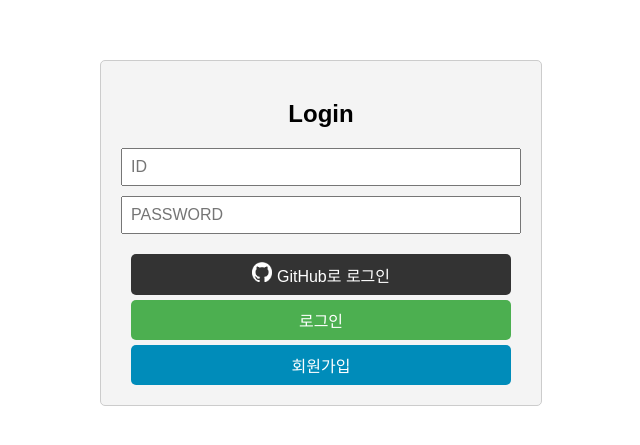
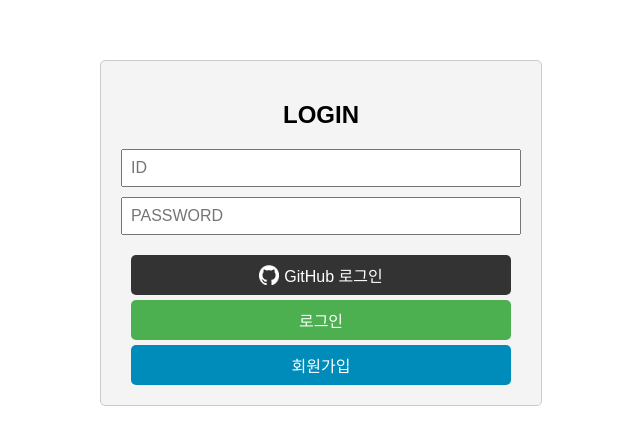
Before and after one commit to dukbong/Korean_Hunting_Front, a React (Create React App) app: page /login in a window 1280 px wide. Shown: the part 167-612 px from the top of the page, without its empty margins (319-959 px from the left). Built offline with nearby package versions, Linux system fonts and the light colour scheme.

Commit message:
버튼 변경

```diff
--- a/src/component/css/login.css
+++ b/src/component/css/login.css
@@ -72,6 +72,13 @@
 .github-button {
   background-color: #333;
   color: white;
+
+}
+
+.github-div{
+  display: flex; /* 컨테이너를 flex로 설정 */
+  align-items: center; /* 수직 가운데 정렬 */
+  justify-content: center; /* 수평 가운데 정렬 */
 }
 
 .github-button:hover {
--- a/src/component/login.jsx
+++ b/src/component/login.jsx
@@ -30,11 +30,12 @@ const Login = () => {
 
   useEffect(() => {
     // 코드가 설정되면 서버에 전송
-    alert("code = " + code);
+    // alert("code = " + code);
     if (code) {
       axios.post("/githubcallback", { code })
         .then((res) => {
-          alert(res.headers.authorization);
+          // alert(res.headers.authorization);
+          console.log(res);
           const token = res.headers.authorization;
         if (token) {
           localStorage.setItem("token", token.substring(7));
@@ -93,7 +94,7 @@ const Login = () => {
   return (
     <div className="login-main">
     <div className="login-container">
-      <h2 className="login-heading">Login</h2>
+      <h2 className="login-heading">LOGIN</h2>
       <form>
         <div className="login-input">
           <input
@@ -112,8 +113,10 @@ const Login = () => {
           />
         </div>
         <button type="button" onClick={githubhandleLogin} className="github-button">
-          <img src="/image/github-mark-white.png" alt="Github Login" />
-          GitHub로 로그인
+          <div className="github-div">
+            <img src="/image/github-mark-white.png" alt="Github Login" />
+            GitHub 로그인
+          </div>
         </button>
         <button type="button" onClick={handleLogin} className="login-button">
           로그인
```
